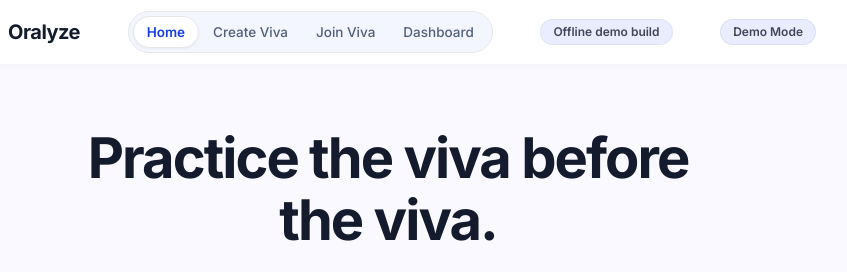
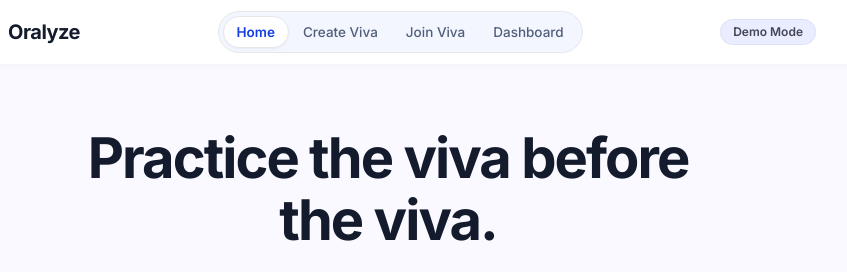
Before and after one commit to harshadabarsagade/Oralyze, a plain HTML site: page index.html in a window 1280 px wide. Shown: the top 272 px of the page, 252-1099 px from the left. Drawn offline with nearby package versions, Linux system fonts and the light colour scheme.

Commit message:
fix(ui): completely remove offline demo build badge from header

```diff
--- a/index.html
+++ b/index.html
@@ -248,7 +248,7 @@
         <button type="button" id="navBtn_studentJoin" class="relative z-10 px-3.5 py-1.5 text-[13.5px] font-medium text-secondary hover:text-on-surface transition-colors cursor-pointer" onclick="navTo('studentJoin')">Join Viva</button>
         <button type="button" id="navBtn_dashboard" class="relative z-10 px-3.5 py-1.5 text-[13.5px] font-medium text-secondary hover:text-on-surface transition-colors cursor-pointer" onclick="navTo('dashboard')">Dashboard</button>
       </nav>
-      <div id="demoBadge" class="hidden sm:inline-flex items-center px-3 py-1 rounded-full text-xs font-semibold bg-surface-container text-on-surface-variant border border-outline-variant/30">Offline demo build</div>
+
       <div class="flex items-center gap-3">
         <div id="demoBadge" class="hidden sm:inline-flex items-center px-3 py-1 rounded-full text-xs font-semibold bg-surface-container text-on-surface-variant border border-outline-variant/40">
           Demo Mode
@@ -905,10 +905,10 @@
       const pill = document.getElementById("demoBadge");
       if (!pill) return;
       if (window.OralyzeApi && window.OralyzeApi.isHostedMode()) {
-        pill.textContent = "Offline demo build";
+        // pill removed
         pill.className = "hidden sm:inline-flex items-center px-3 py-1 rounded-full text-xs font-semibold bg-surface-container text-on-surface-variant border border-outline-variant/30";
       } else {
-        pill.textContent = "Live IBM backend";
+        // pill removed
         pill.className = "hidden sm:inline-flex items-center px-3 py-1 rounded-full text-xs font-semibold bg-tertiary-fixed text-on-tertiary-fixed-variant border border-tertiary/20";
       }
     }
```
Also changed, not shown: static/index.html (+3 -3 lines).
